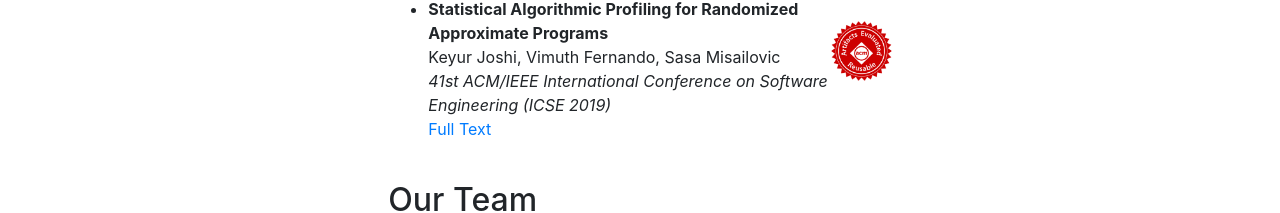
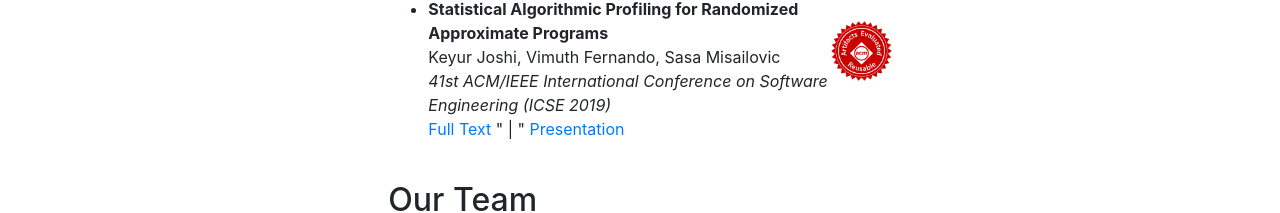
Before and after one commit to uiuc-arc/axprof.github.io, a plain HTML site: page index.html in a window 1280 px wide. Shown: the part 586-799 px from the top of the page. Drawn offline with nearby package versions, Linux system fonts and the light colour scheme.

Commit message:
Add presentation link to webpage

```diff
--- a/index.html
+++ b/index.html
@@ -67,6 +67,8 @@
                 Keyur Joshi, Vimuth Fernando, Sasa Misailovic </br>
                 <i>41st ACM/IEEE International Conference on Software Engineering (ICSE 2019)</i><br>
                 <a href="paper-icse19.pdf">Full Text</a>
+                " | "
+                <a href="presentation.pdf">Presentation</a>
             </ul>
           </div>
 
```
